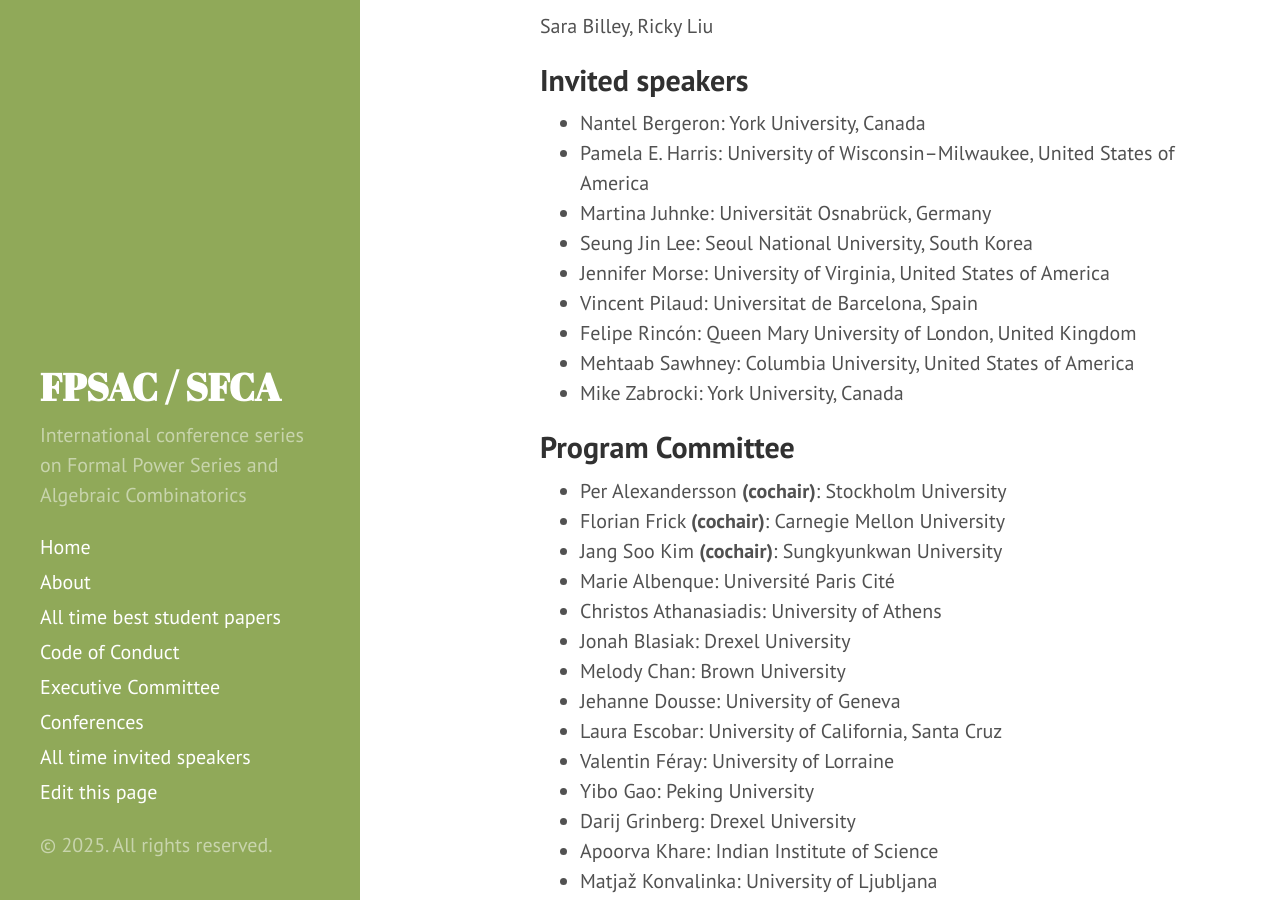
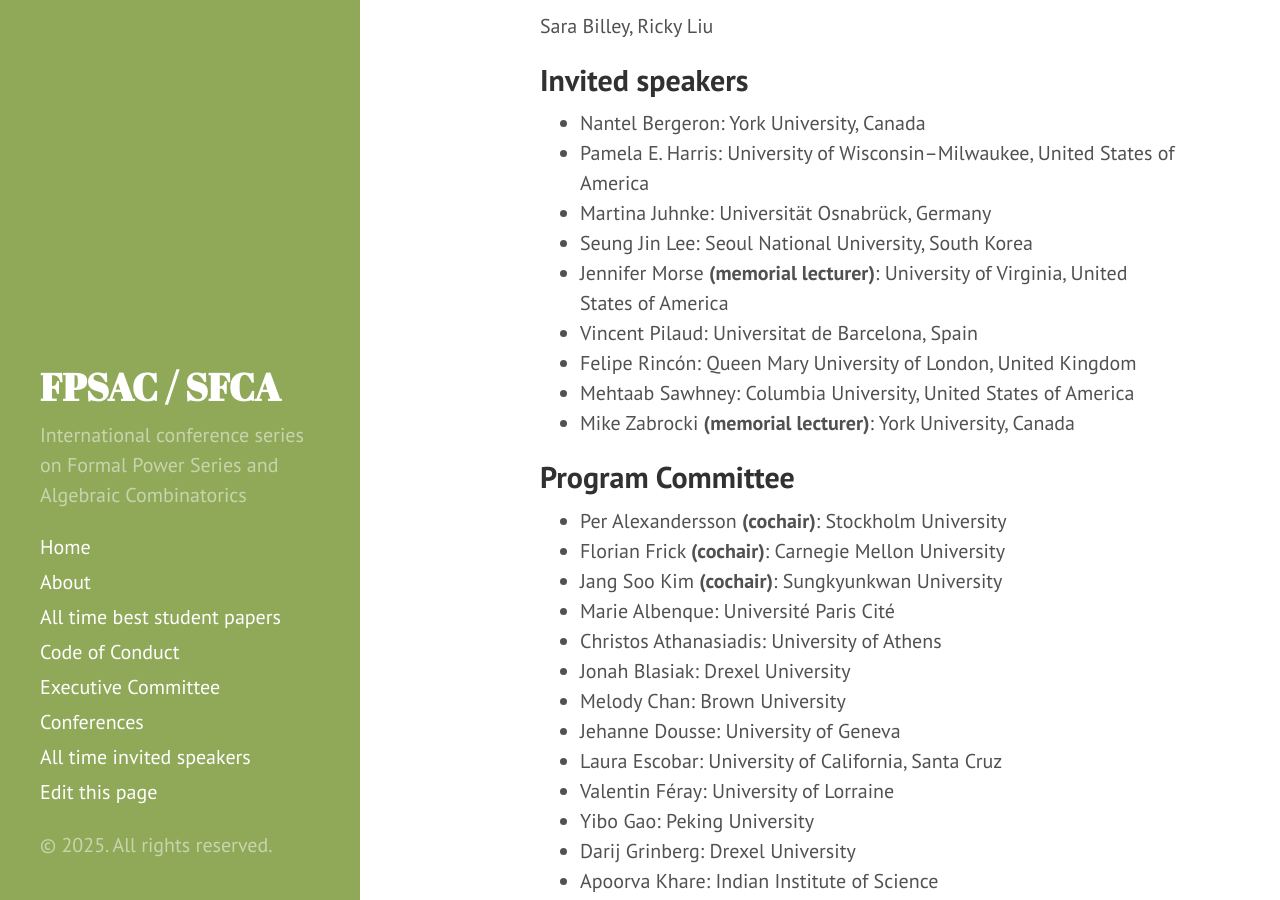
Before and after one commit to FPSAC/FPSAC.github.io, a Jekyll site: the page built from _confs/fpsac-2026.md, in a window 1280 px wide and 900 px high, scrolled down 544 px. Built offline with Jekyll 4.4.1, drawn with Linux system fonts in a browser that asks for light colours.

Commit message:
Add 2026 memorial lecturer designation

```diff
--- a/_confs/fpsac-2026.md
+++ b/_confs/fpsac-2026.md
@@ -19,6 +19,7 @@
   affiliation: Seoul National University, South Korea
 - name: Jennifer Morse
   affiliation: University of Virginia, United States of America
+  role: memorial lecturer
 - name: Vincent Pilaud
   affiliation: Universitat de Barcelona, Spain
 - name: Felipe Rincón
@@ -27,6 +28,7 @@
   affiliation: Columbia University, United States of America
 - name: Mike Zabrocki
   affiliation: York University, Canada
+  role: memorial lecturer
 
 program_committee:
 - name: Per Alexandersson
```
